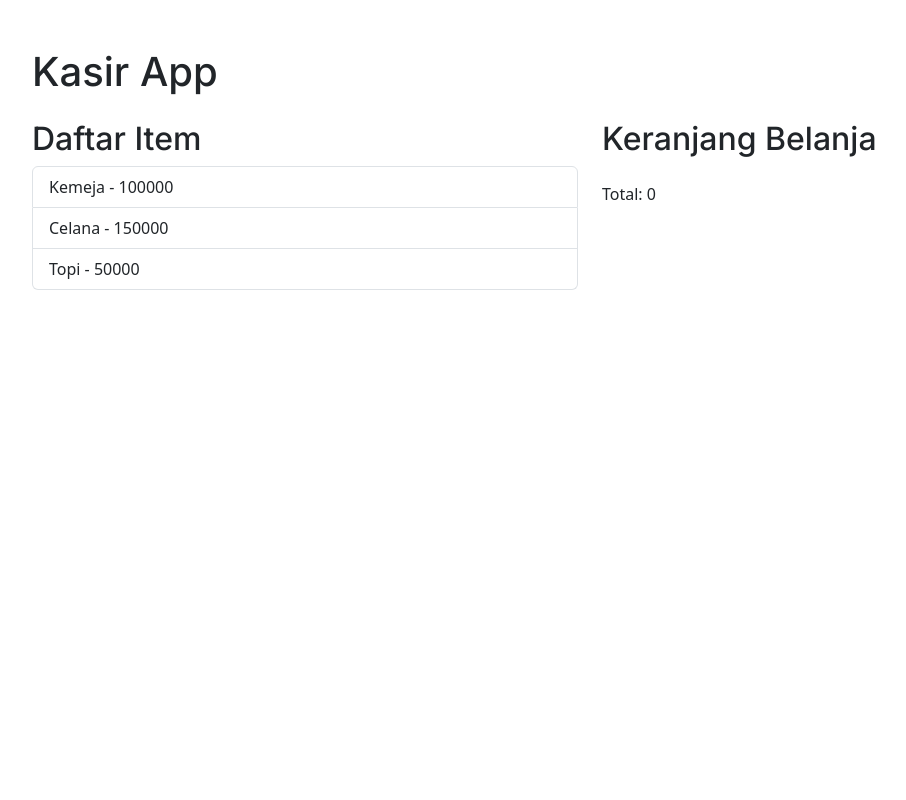
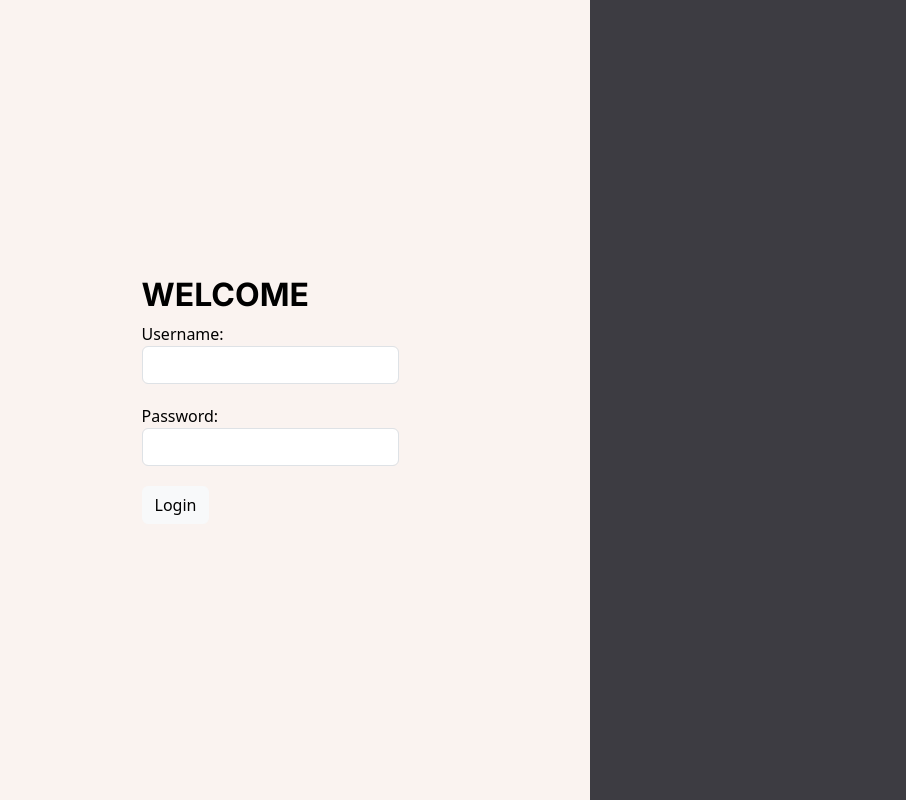
Before and after one commit to maxtroezra/Kasir, a Vue app: page / in a window 1280 px wide. Shown: the whole page, without its empty margins (50-956 px from the left). Built offline with nearby package versions, Linux system fonts and the light colour scheme.

Commit message:
sec commit

```diff
--- a/src/views/HomeView.vue
+++ b/src/views/HomeView.vue
@@ -1,9 +1,10 @@
 <script setup>
+import Login from '@/components/Login.vue';
 import kasir from '../components/kasir.vue'
 </script>
 
 <template>
   <main>
-    <kasir />
+    <Login />
   </main>
 </template>
```
